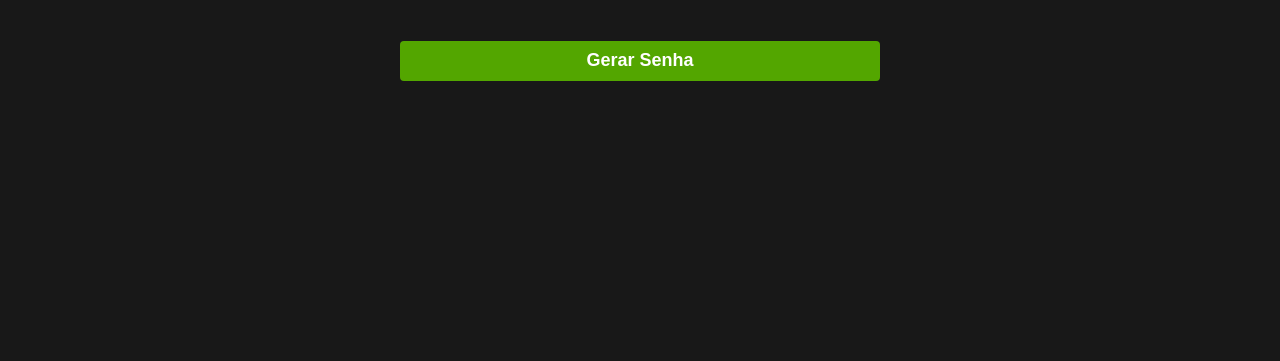
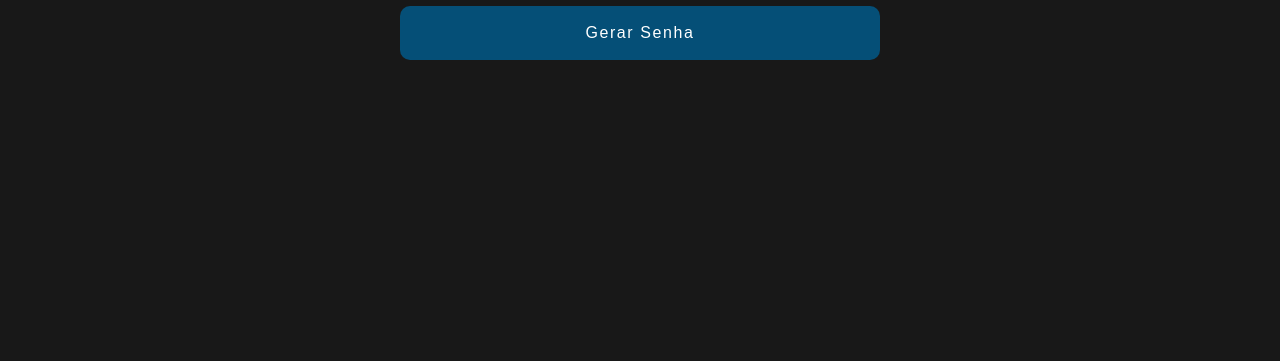
Before and after one commit to aliiinemoraes/geradorsenhas, a plain HTML site: page index.html in a window 1280 px wide. Shown: the part 439-800 px from the top of the page. Drawn offline with Linux system fonts and the light colour scheme.

Commit message:
Add files via upload

```diff
--- a/index.html
+++ b/index.html
@@ -8,7 +8,7 @@
     <link rel="stylesheet" href="style.css">
 </head>
 <body>
-    <img class="logo" src="logo.png" alt="Gerador de senha logo">
+    <img class="logo" src="logo.png" alt="Gerador de senha logo"/>
 
     <main class="container-input">
     <span>Tamanho <span id="valor"></span> caracteres</span>
--- a/script.js
+++ b/script.js
@@ -6,25 +6,30 @@ let password = document.querySelector("#password");
 
 let containerPassword = document.querySelector("#container-password");
 
-let charset = "abcdefghijklmnopqrstuvwxyzABCDEFGHIJKLMNOPQRSTUVWXYZ0123456789!@";
-let novaSenha = "";
+let charset = 'abcdefghijklmnopqrstuvwxyzABCDEFGHIJKLMNOPQRSTUVWXYZ0123456789!';
+let novaSenha = '';
 
 sizePassword.innerHTML = sliderElement.value;
 
-slider.oniput = function(){
+slider.oninput = function() {
   sizePassword.innerHTML = this.value;
 }
+
+
 function generatePassword(){
-    let pass = "";
 
-    for (let i = 0, n = charset.length; i < sliderElement.value; ++i){
-    pass += charset.charAt(Math.floor(Math.random() * n))
+  let pass = '';
+  for(let i = 0, n = charset.length; i < sliderElement.value; ++i){
+    pass += charset.charAt(Math.floor(Math.random() * n));
   }
+
+  console.log(pass)
   containerPassword.classList.remove("hide");
   password.innerHTML = pass;
   novaSenha = pass;
 }
+
 function copyPassword(){
-    alert("Senha copiada com sucesso!");
+  alert("Senha copiada com sucesso!")
   navigator.clipboard.writeText(novaSenha);
 }
--- a/style.css
+++ b/style.css
@@ -13,7 +13,7 @@ body{
     align-items: center;
     flex-direction: column;
 }
-logo{
+.logo{
     max-width: 600px;
     margin-bottom: 24px;
 }
@@ -35,15 +35,21 @@ logo{
     margin-top: 8px;
 }
 .button-cta{
-    height: 40px;
-    background-color:#53a600;
-    border: 0;
-    border-radius: 4px;
+    display: inline-block;
+    padding: 1rem 1rem;
+    background: #054f77;
+    border-radius: 10px;
+    font-size: 1rem;
+    color: white;
+    border: 2px solid transparent;
+    letter-spacing: 0.1rem;
+    transition: 0.3s ease-in-out;
     cursor: pointer;
-    margin-top: 40px;
-    color: #fff;
-    font-weight: bold;
-    font-size: 18px;
+    margin-top: 1rem;
+}
+.button-cta:hover{
+    transform: scale(1.05);
+    box-shadow: 0 0 25px #054f77;
 }
 .container-password{
     max-width: 480px;
```
Lines whose indentation alone changed are shown as unchanged.
